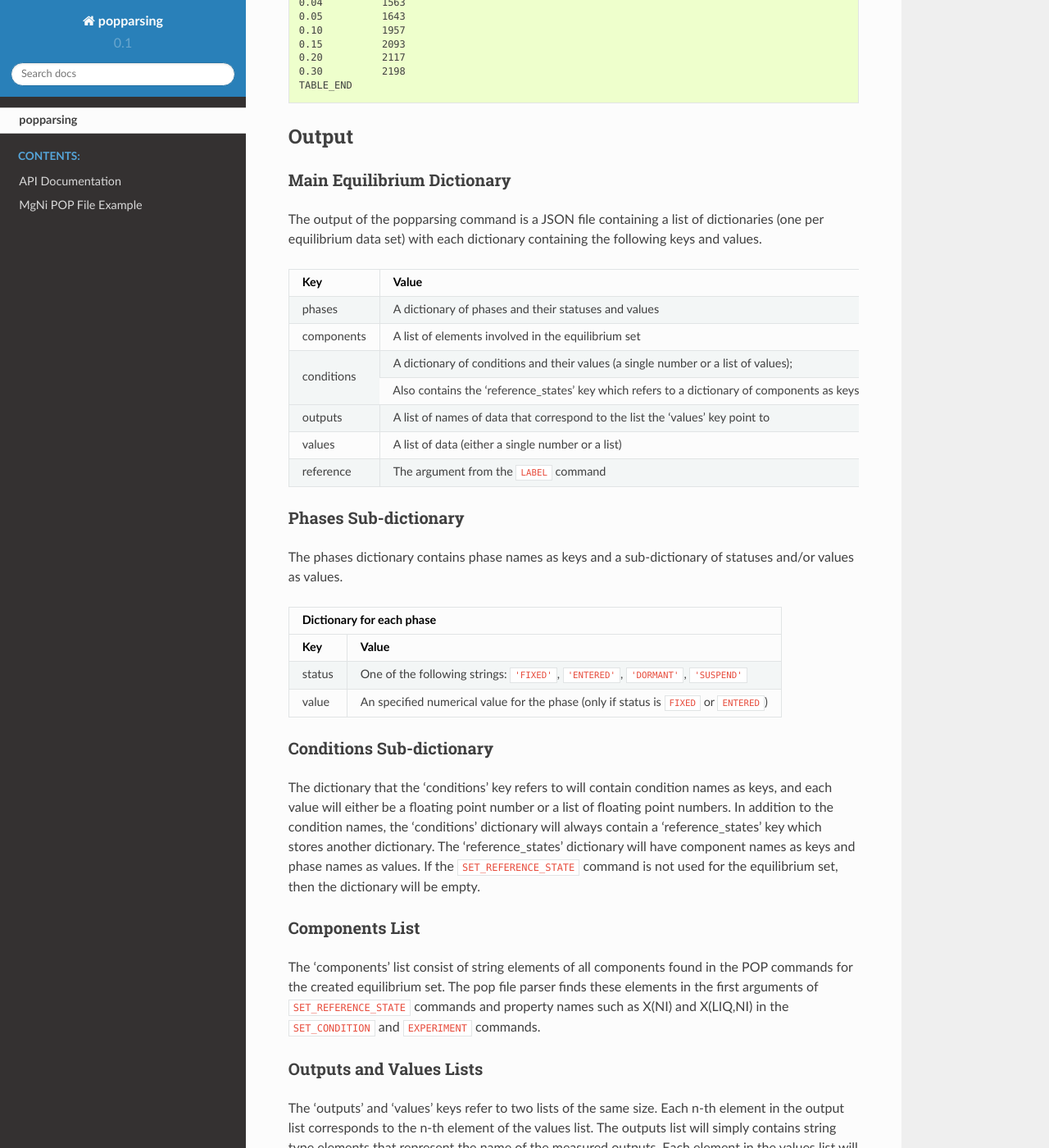
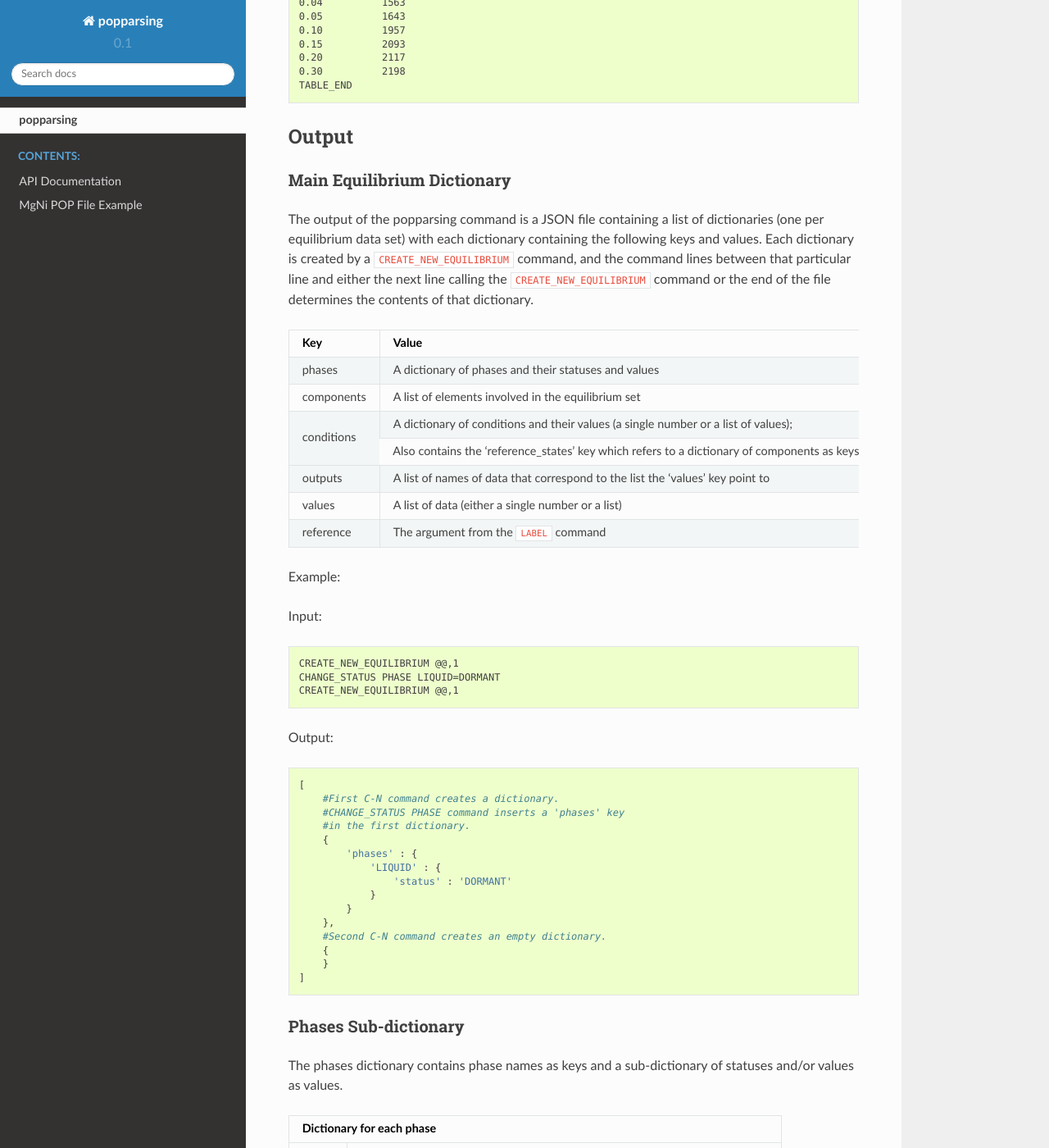
Before and after one commit to PhasesResearchLab/popparsing, a Sphinx documentation site: the page built from docs/index.rst, in a window 1280 px wide and 1400 px high, scrolled down 4581 px. Shown: the whole window at 82% size. Built offline with Sphinx 7.4.7 and the Read the Docs theme 2.0.0, drawn with Linux system fonts in a browser that asks for light colours; some of the changed text lies outside the part shown.

Commit message:
Inserted examples for the output section of  main page documentation.  Inserted labels in mgni example input and output to correspond each group of commands with an equilibrium dictionary.

```diff
--- a/docs/index.rst
+++ b/docs/index.rst
@@ -261,6 +261,10 @@ Main Equilibrium Dictionary
 The output of the popparsing command is a JSON file
 containing a list of dictionaries (one per equilibrium data set)
 with each dictionary containing the following keys and values.
+Each dictionary is created by a ``CREATE_NEW_EQUILIBRIUM`` command,
+and the command lines between that particular line and either the next line
+calling the ``CREATE_NEW_EQUILIBRIUM`` command or the end of the file determines
+the contents of that dictionary.
 
 +----------+---------------------------+
 |Key       |Value                      |
@@ -293,6 +297,37 @@ with each dictionary containing the following keys and values.
 |          |``LABEL`` command          |
 +----------+---------------------------+
 
+Example:
+
+Input:
+
+.. code-block:: yaml
+
+    CREATE_NEW_EQUILIBRIUM @@,1
+    CHANGE_STATUS PHASE LIQUID=DORMANT
+    CREATE_NEW_EQUILIBRIUM @@,1
+
+
+Output:
+
+.. code-block:: python
+
+    [
+        #First C-N command creates a dictionary.
+        #CHANGE_STATUS PHASE command inserts a 'phases' key
+        #in the first dictionary.
+        {
+            'phases' : {
+                'LIQUID' : {
+                    'status' : 'DORMANT'
+                }
+            }
+        },
+        #Second C-N command creates an empty dictionary.
+        {
+        }
+    ]
+
 Phases Sub-dictionary
 ---------------------
 
@@ -314,18 +349,77 @@ as values.
 |          |is ``FIXED`` or ``ENTERED``) |
 +----------+-----------------------------+
 
+Example:
+
+Input:
+
+.. code-block:: yaml
+
+    CREATE_NEW_EQUILIBRIUM @@,1
+    CHANGE_STATUS PHASE LIQUID=DORMANT
+    CHANGE_STATUS PHASE SPINEL=FIXED 1
+
+
+Output:
+
+.. code-block:: python
+
+    [
+        {
+            'phases' : {
+                'LIQUID' : {
+                    'status' : 'DORMANT'
+                }
+                'SPINEL' : {
+                    'status' : 'FIXED',
+                    'value' : 1.0
+                }
+            }
+        }
+    ]
+
 Conditions Sub-dictionary
 -------------------------
 
-The dictionary that the 'conditions' key refers
-to will contain condition names as keys, and each value
+The content of the dictionary that the 'conditions' key refers
+to depends on the arguments of one or more ``SET_CONDITION`` commands.
+It will contain condition names as keys, and each value
 will either be a floating point number or a list of
 floating point numbers.  In addition to the condition names,
 the 'conditions' dictionary will always contain a 'reference_states'
-key which stores another dictionary.  The 'reference_states'
-dictionary will have component names as keys and phase names as values.
+key which stores another dictionary.  The contents of the 'reference_states'
+dictionary is determined by the arguments of each ``SET_REFERENCE_STATE`` command.
+It will have component names as keys and phase names as values.
 If the ``SET_REFERENCE_STATE`` command is not used for the equilibrium
 set, then the dictionary will be empty.
+
+Example:
+
+Input:
+
+.. code-block:: yaml
+
+    CREATE_NEW_EQUILIBRIUM @@,1
+    SET_CONDITION T=@1 P=10000
+    TABLE_VALUES
+    100
+    200
+    300
+    TABLE_END
+
+
+Output:
+
+.. code-block:: python
+
+    [
+        {
+            'conditions' : {
+                'T' : [ 100.0, 200.0, 300.0 ],
+                'P' : 100000
+            }
+        }
+    ]
 
 Components List
 ---------------
@@ -336,11 +430,28 @@ The pop file parser finds these elements in the first arguments of
 ``SET_REFERENCE_STATE`` commands and property names such as X(NI) and X(LIQ,NI)
 in the ``SET_CONDITION`` and ``EXPERIMENT`` commands.
 
+Example: The following input would yield ``['MG', 'NI']`` as a list of components
+because of ``X(NI)`` and ``ACR(MG)``.
+
+Input:
+
+.. code-block:: yaml
+
+    CREATE_NEW_EQUILIBRIUM @@,1
+    SET_CONDITION X(NI)=0.1
+    EXPERIMENT ACR(MG)=@1:5
+    TABLE_VALUES
+    0.1
+    0.2
+    0.3
+    TABLE_END
+
 Outputs and Values Lists
 ------------------------
 
 The 'outputs' and 'values' keys refer
-to two lists of the same size.  Each n-th element
+to two lists of the same size and are created by
+parsing the arguments of ``EXPERIMENT`` commands. Each n-th element
 in the output list corresponds to the n-th element
 of the values list.  The outputs list will simply
 contains string type elements that represent the name
@@ -357,9 +468,45 @@ Finally, lists are used for variables that correspond to a list
 of numerical values in a specific column of a table created by
 the ``TABLE_VALUES`` and ``TABLE_END`` commands.
 
+Example:
 
-Example
-=======
+Input:
+
+.. code-block:: yaml
+
+    CREATE_NEW_EQUILIBRIUM @@,1
+    EXPERIMENT X(LIQUID,Ti)=@1:0.01
+    EXPERIMENT LPFCC=4.02:5% DGMR(DEL)<0:0.001
+    TABLE_VALUES
+    0.01
+    0.02
+    0.03
+    TABLE_END
+
+Output:
+
+.. code-block:: python
+
+    [
+        {
+            'outputs' : [
+                'X(LIQUID,Ti)',
+                'LPFCC',
+                'DGMR(DEL)'
+            ]
+            'values' : [
+                [0.01, 0.02, 0.03],
+                4.02,
+                {
+                    'equality' : '<',
+                    'value' : 0.0
+                }
+            ]
+        }
+    ]
+
+Full Example
+============
 
 The following input file will generate the following output file.
 
```
Also changed, not shown: other parts of docs/index.rst (+1 -1 lines), docs/mgni.rst (+26 -6 lines).
